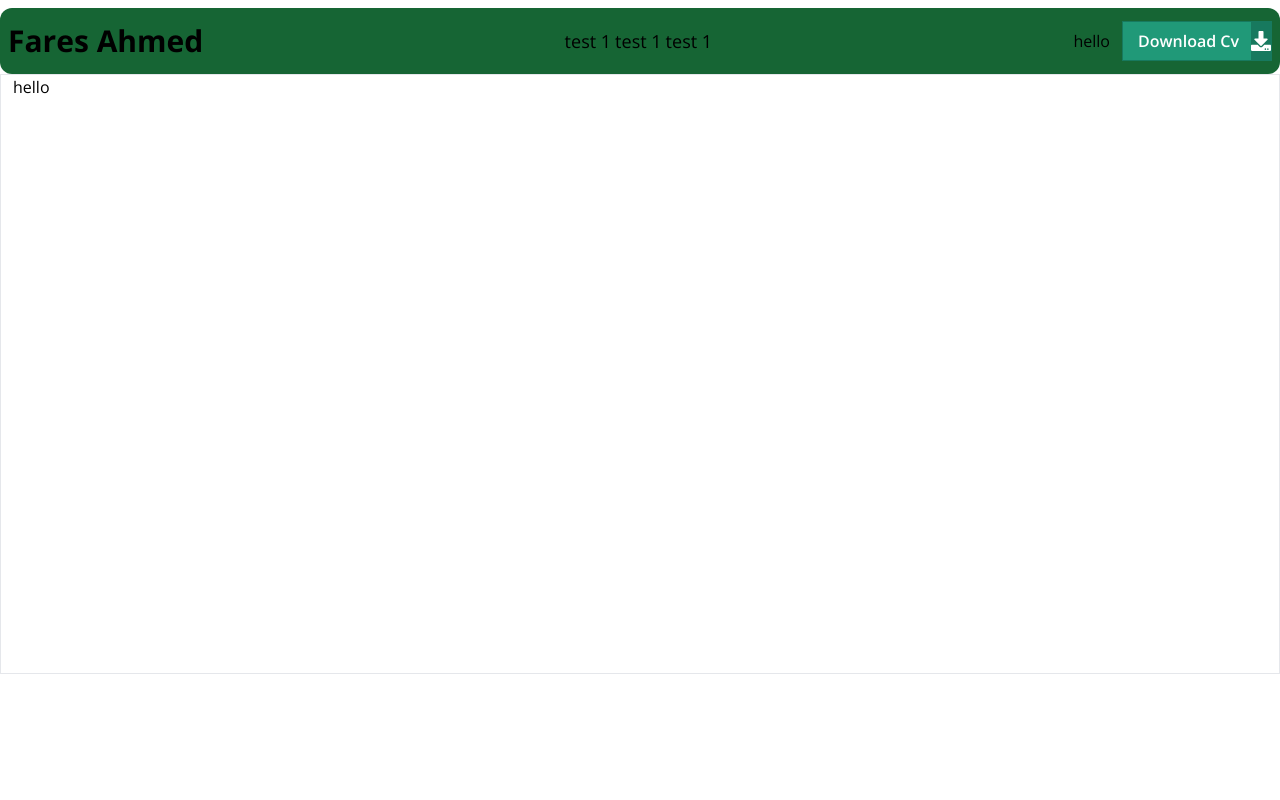
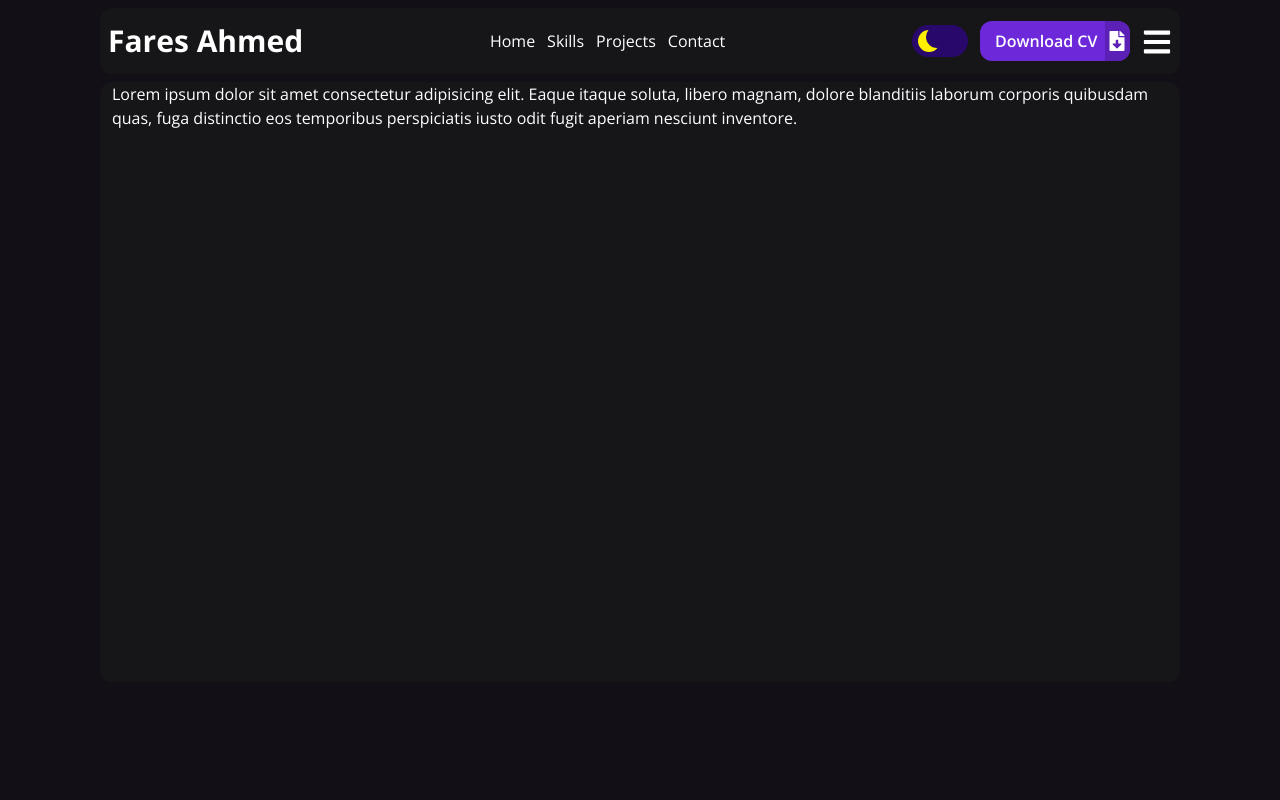
Before and after one commit to fares-ahmedd/my-portfolio, a React (Vite) app: page / in a window 1280 px wide. Shown: the top 800 px of the page. Built offline with nearby package versions, Linux system fonts and the light colour scheme.

Commit message:
finish up toggle theme and download cv button

```diff
--- a/package.json
+++ b/package.json
@@ -10,6 +10,7 @@
     "preview": "vite preview"
   },
   "dependencies": {
+    "framer-motion": "^11.3.22",
     "react": "^18.2.0",
     "react-dom": "^18.2.0",
     "react-icons": "^5.2.1"
--- a/src/App.tsx
+++ b/src/App.tsx
@@ -2,10 +2,27 @@ import Header from "./components/header/Header";
 
 function App() {
   return (
-    <main className="container-layout mt-[74px] h-[600px] border ">
+    <main className="container-layout mt-[82px] h-[600px]  rounded-xl bg-second-background ">
       <Header />
 
-      <h2>hello</h2>
+      <h2 className="h-screen">
+        Lorem ipsum dolor sit amet consectetur adipisicing elit. Eaque itaque
+        soluta, libero magnam, dolore blanditiis laborum corporis quibusdam
+        quas, fuga distinctio eos temporibus perspiciatis iusto odit fugit
+        aperiam nesciunt inventore.
+      </h2>
+      <h2 className="h-screen">
+        Lorem ipsum dolor sit amet consectetur adipisicing elit. Eaque itaque
+        soluta, libero magnam, dolore blanditiis laborum corporis quibusdam
+        quas, fuga distinctio eos temporibus perspiciatis iusto odit fugit
+        aperiam nesciunt inventore.
+      </h2>
+      <h2 className="h-screen">
+        Lorem ipsum dolor sit amet consectetur adipisicing elit. Eaque itaque
+        soluta, libero magnam, dolore blanditiis laborum corporis quibusdam
+        quas, fuga distinctio eos temporibus perspiciatis iusto odit fugit
+        aperiam nesciunt inventore.
+      </h2>
     </main>
   );
 }
--- /dev/null
+++ b/src/components/ToggleTheme.tsx
@@ -0,0 +1,48 @@
+import { useEffect, useState } from "react";
+
+function ToggleTheme() {
+  const [isDark, setIsDark] = useState(false);
+
+  useEffect(() => {
+    const selectedTheme = localStorage.getItem("theme");
+    if (selectedTheme === "dark") {
+      document.body.classList.add("dark");
+      setIsDark(true);
+    } else if (selectedTheme === "light") {
+      document.body.classList.add("light");
+      setIsDark(false);
+    } else {
+      document.body.classList.add("dark");
+      setIsDark(false);
+    }
+  }, [isDark]);
+
+  function handleClick() {
+    const selectedTheme = localStorage.getItem("theme");
+    if (selectedTheme === "dark") {
+      setIsDark(false);
+      localStorage.setItem("theme", "light");
+      document.body.classList.remove("dark");
+      document.body.classList.add("light");
+    } else {
+      setIsDark(true);
+      localStorage.setItem("theme", "dark");
+      document.body.classList.remove("light");
+      document.body.classList.add("dark");
+    }
+  }
+
+  return (
+    <label className="text-base relative w-[56px] h-[32px]">
+      <input
+        type="checkbox"
+        className="w-0 h-0 opacity-0"
+        checked={isDark}
+        onChange={() => console.log("Changed")}
+      />
+      <span className="slider" onClick={handleClick} role="button"></span>
+    </label>
+  );
+}
+
+export default ToggleTheme;
--- a/src/components/header/Header.tsx
+++ b/src/components/header/Header.tsx
@@ -1,23 +1,21 @@
 import { createPortal } from "react-dom";
 import NavLinks from "./NavLinks";
-import { FaDownload } from "react-icons/fa";
-
+import DownloadCvBtn from "../../ui/DownloadCvBtn";
+import ToggleTheme from "../ToggleTheme";
+import Menu from "./Menu";
 function Header() {
   return createPortal(
     <header className="h-[66px] w-full   mt-2  fixed top-0 left-0  flex-center">
-      <div className="bg-green-800 flex-between w-full h-full rounded-xl px-2 container-layout ">
+      <div className="bg-second-background z-50 backdrop-blur-xl flex-between  h-full rounded-xl px-2 container-layout ">
         <h1 className="font-bold text-lg md:text-2xl lg:text-3xl">
           Fares Ahmed
         </h1>
-
         <NavLinks />
 
         <div className="flex-center gap-3">
-          <h2>hello</h2>
-          <button className="button" type="button">
-            <span className="button__text">Download Cv</span>
-            <FaDownload className="button__icon" />
-          </button>
+          <ToggleTheme />
+          <DownloadCvBtn hideMedium={true} />
+          <Menu />
         </div>
       </div>
     </header>,
--- /dev/null
+++ b/src/components/header/Menu.tsx
@@ -0,0 +1,13 @@
+import { FaBars } from "react-icons/fa";
+
+function Menu() {
+  return (
+    <div>
+      <button className="text-3xl mt-2">
+        <FaBars />
+      </button>
+    </div>
+  );
+}
+
+export default Menu;
--- a/src/components/header/NavLinks.tsx
+++ b/src/components/header/NavLinks.tsx
@@ -1,10 +1,19 @@
-function NavLinks() {
+const linksArr = ["Home", "Skills", "Projects", "Contact"];
+
+function NavLinks({ isMenu = false }: { isMenu?: boolean }) {
   return (
-    <nav>
-      <ul className="flex-items-center gap-1">
-        <li className="text-lg">test 1</li>
-        <li className="text-lg">test 1</li>
-        <li className="text-lg">test 1</li>
+    <nav className={`${!isMenu && "max-md:hidden"}`}>
+      <ul className="flex-items-center gap-3 ">
+        {linksArr.map((link) => (
+          <li key={link}>
+            <a
+              href={`#${link}`}
+              className="duration-300 hover:text-highlight-link"
+            >
+              {link}
+            </a>
+          </li>
+        ))}
       </ul>
     </nav>
   );
--- a/src/index.css
+++ b/src/index.css
@@ -5,15 +5,29 @@
 
 :root {
   --highlight-link: #6d28d9;
+
+  --main-background-color: #dcdcdd80;
+  --second-background: #ffffff;
+  --main-text: #000000;
+
+  /* Global root */
   --btn-color: #6d28d9;
   --btn-color-hover: #5b21b6;
 }
 .dark {
   --highlight-link: #8b5cf6;
+
+  --main-background-color: #120f16;
+  --second-background: #161518;
+
+  --main-text: #ffffff;
 }
 
 body {
   font-family: "Open Sans", sans-serif;
+
+  color: var(--main-text);
+  background-color: var(--main-background-color);
 }
 @layer components {
   .flex-center {
@@ -23,69 +37,42 @@ body {
     @apply flex items-center justify-between;
   }
   .flex-items-center {
-    @apply flex items-center !important;
+    @apply flex items-center;
   }
   .container-layout {
-    @apply container px-3 mx-auto;
+    @apply w-[95%] max-w-[1080px] px-3 mx-auto;
   }
 }
 
-.button {
-  position: relative;
-  width: 150px;
-  height: 40px;
-  display: flex;
-  align-items: center;
-  border: 1px solid #17795e;
-  background-color: #209978;
-  overflow: hidden;
+/*  Switch Theme */
+
+.slider {
+  position: absolute;
+  inset: 0;
+  background-color: #28096b;
+  transition: 0.5s;
+  border-radius: 30px;
 }
 
-.button,
-.button__icon,
-.button__text {
-  transition: all 0.3s;
+.slider:before {
+  position: absolute;
+  content: "";
+  height: 1.4em;
+  width: 1.4em;
+  border-radius: 50%;
+  left: 10%;
+  bottom: 15%;
+  box-shadow: inset 8px -4px 0px 0px #fff000;
+  transition: 0.5s;
 }
 
-.button .button__text {
-  transform: translateX(15px);
-  color: #fff;
-  font-weight: 600;
+input:checked + .slider {
+  background-color: #522ba7;
 }
 
-.button .button__icon {
-  position: absolute;
-  transform: translateX(128px);
-  height: 100%;
-  width: 45px;
-  background-color: #17795e;
-  display: flex;
-  align-items: center;
-  justify-content: center;
+input:checked + .slider:before {
+  transform: translateX(100%);
+  box-shadow: inset 15px -4px 0px 15px #fff000;
 }
 
-.button .button__icon {
-  width: 20px;
-  fill: #fff;
-}
-
-.button:hover {
-  background: #17795e;
-}
-
-.button:hover .button__text {
-  color: transparent;
-}
-
-.button:hover .button__icon {
-  width: 148px;
-  transform: translateX(0);
-}
-
-.button:active .button__icon {
-  background-color: #146c54;
-}
-
-.button:active {
-  border: 1px solid #146c54;
-}
+/* End Switch Theme */
--- /dev/null
+++ b/src/ui/DownloadCvBtn.tsx
@@ -0,0 +1,22 @@
+import { FaFileDownload } from "react-icons/fa";
+function DownloadCvBtn({ hideMedium = false }: { hideMedium?: boolean }) {
+  return (
+    <a
+      className={`relative w-[150px] h-[40px] flex items-center bg-btn-color overflow-hidden rounded-xl transition-all duration-300 hover:bg-btn-color-hover group ${
+        hideMedium && "max-md:hidden"
+      }`}
+      title="Download CV"
+      href={"/cv.pdf"}
+      download={"Fares Ahmed resume"}
+    >
+      <span className="transform translate-x-[15px] text-white font-semibold transition-all duration-300 group-hover:translate-x-0">
+        Download CV
+      </span>
+      <span className="absolute transform translate-x-[125px] h-full bg-btn-color-hover flex items-center justify-center w-[25px] transition-all duration-300 group-hover:w-[148px] group-hover:h-[85%] group-hover:translate-x-0">
+        <FaFileDownload className="w-5 h-5 text-white" />
+      </span>
+    </a>
+  );
+}
+
+export default DownloadCvBtn;
--- a/tailwind.config.js
+++ b/tailwind.config.js
@@ -10,6 +10,10 @@ export default {
       colors: {
         "btn-color": "var(--btn-color)",
         "btn-color-hover": "var(--btn-color-hover)",
+        "highlight-link": "var(--highlight-link)",
+        "main-background-color": "var(--main-background-color)",
+        "second-background": "var(--second-background)",
+        "main-text": "var(--header-background)",
       },
     },
   },
```
Also changed, not shown: 1 other file (tests, documents, lock files or other folders).
